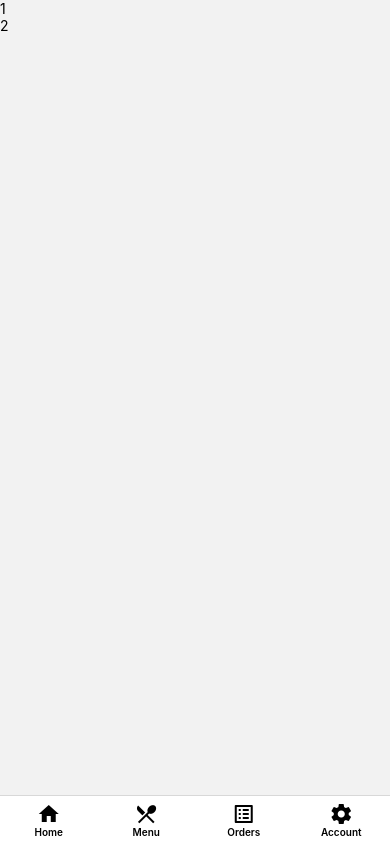
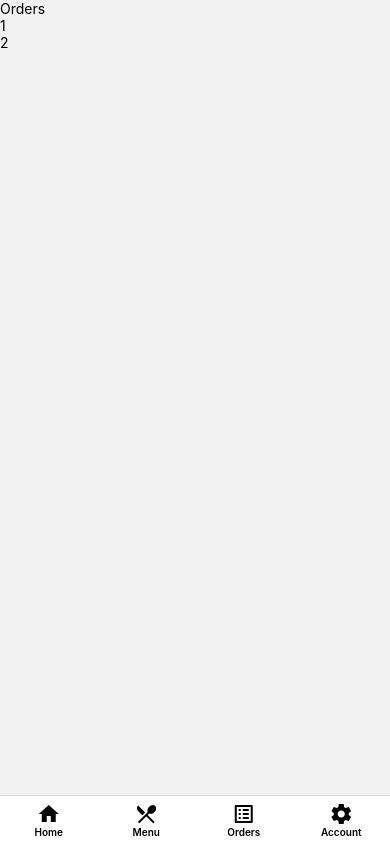
Before and after one commit to RobertTheDev/Restaurant, a React Native app: screen /OrderTabs in a window 390 px wide. Built offline with nearby package versions, Linux system fonts and the light colour scheme.

Commit message:
feat: added list header component

```diff
--- a/screens/Orders/index.tsx
+++ b/screens/Orders/index.tsx
@@ -16,6 +16,11 @@ export default function OrdersScreen() {
 
     return (
         <FlatList
+            ListHeaderComponent={() => (
+                <View>
+                    <Text>Orders</Text>
+                </View>
+            )}
             data={
                 orderData.find(
                     (order) =>
```
